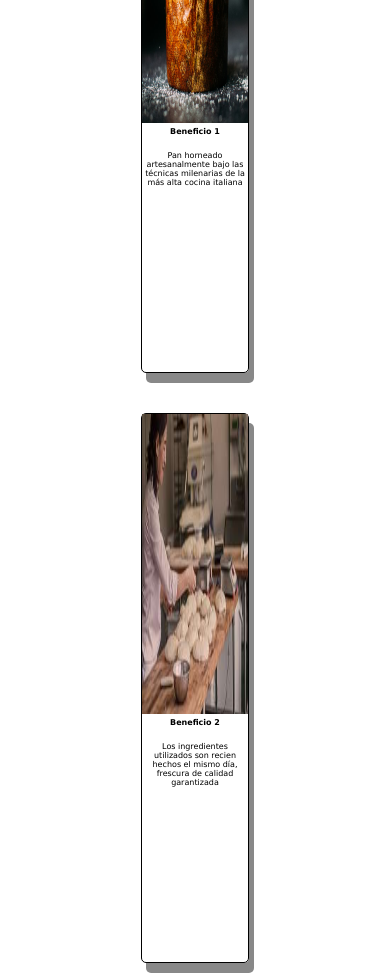
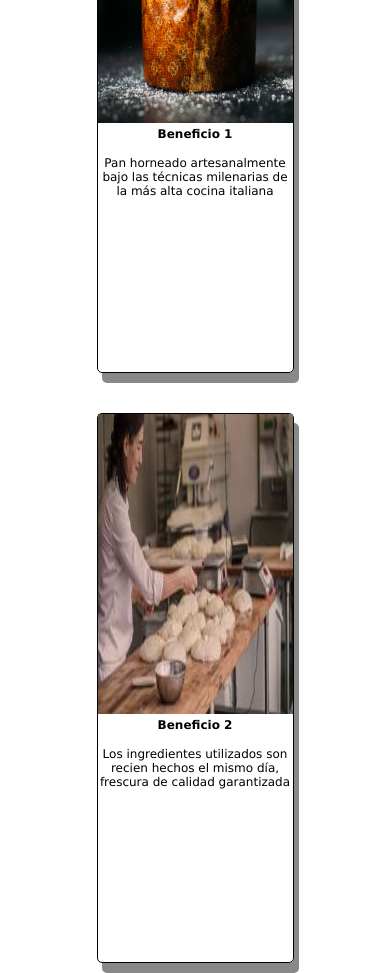
Before and after one commit to sebasrsutel/Proyecto-1-Landing-venta, a plain HTML site: page index.html in a window 390 px wide. Shown: the part 1180-2153 px from the top of the page. Drawn offline with Linux system fonts and the light colour scheme.

Commit message:
ajustes finales media query

```diff
--- a/styles.css
+++ b/styles.css
@@ -227,7 +227,7 @@ header{
             flex-direction: column;
         }
         .card_title{
-            font-size: 0.5rem;
+            font-size: 0.75rem;
             margin-bottom: 15px;
             text-align: center;
 
@@ -236,7 +236,7 @@ header{
         .parrafo_tarjetas{
             margin: 10px 0;
             text-align: center;
-            font-size: 0.5rem;
+            font-size: 0.75rem;
         }
       .section_form{
 
@@ -255,7 +255,15 @@ header{
         border-radius: 5px;
        margin-bottom: 5rem;
        }
-
+       .card {
+        width: 50vw;
+        height: 65vh;
+        display: inline-block;
+        margin: 20px;
+        border: 1px solid black;
+        border-radius: 5px;
+        box-shadow: 5px 10px #888888;
+       }
 
 
        footer{
```
